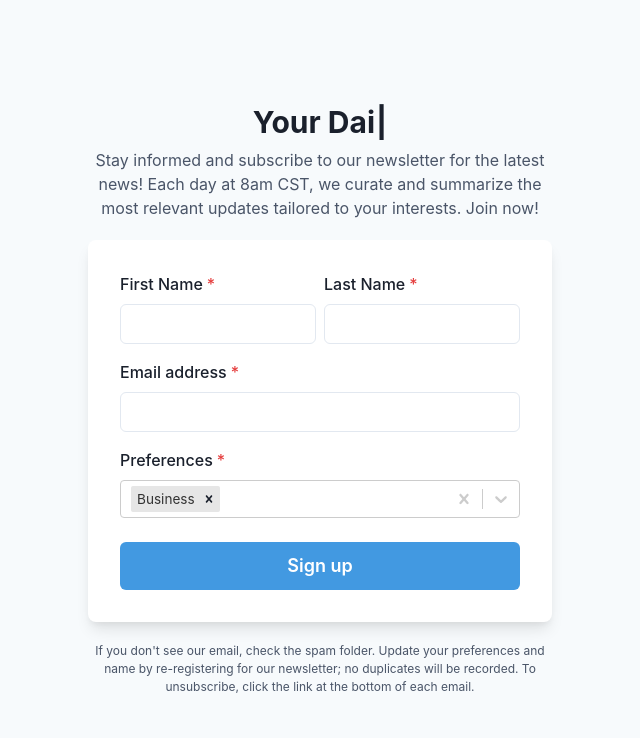
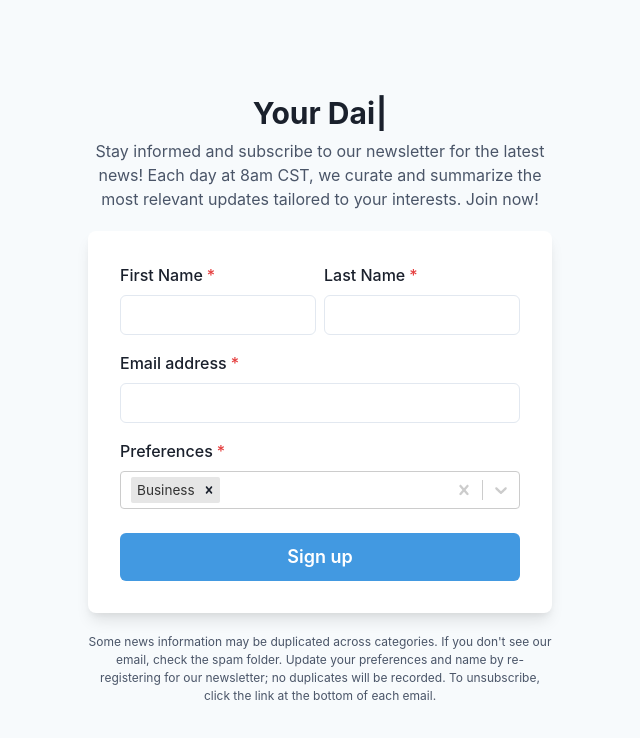
Before and after one commit to GiridharRNair/YourDailyRundown, a React (Vite) app: page / in a window 1280 px wide. Shown: the top 738 px of the page, without its empty margins (320-960 px from the left). Built offline with nearby package versions, Linux system fonts and the light colour scheme; no server answers.

Commit message:
Implemented good practice, updated footer

```diff
--- a/src/App.jsx
+++ b/src/App.jsx
@@ -18,7 +18,7 @@ import Select from "react-select";
 import makeAnimated from "react-select/animated";
 import Typewriter from 'typewriter-effect';
 
-const API_URL = "https://giridharnair.pythonanywhere.com/";
+const API_URL = import.meta.env.VITE_FLASK_BACKEND;
 // const API_URL = 'http://127.0.0.1:5000'
 const categories = [
   { value: 'Business', label: 'Business' },
@@ -172,7 +172,7 @@ const App = () => {
             </form>
           </Box>
           <Text fontSize={'xs'} color={'gray.600'} textAlign={'center'}>
-            If you don't see our email, check the spam folder. Update your preferences and name by re-registering for our newsletter; no duplicates will be recorded. To unsubscribe, click the link at the bottom of each email.
+          Some news information may be duplicated across categories. If you don't see our email, check the spam folder. Update your preferences and name by re-registering for our newsletter; no duplicates will be recorded. To unsubscribe, click the link at the bottom of each email.
           </Text>
       </Stack>
     </Flex>
```
Also changed, not shown: 2 other files (tests, documents, lock files or other folders).
